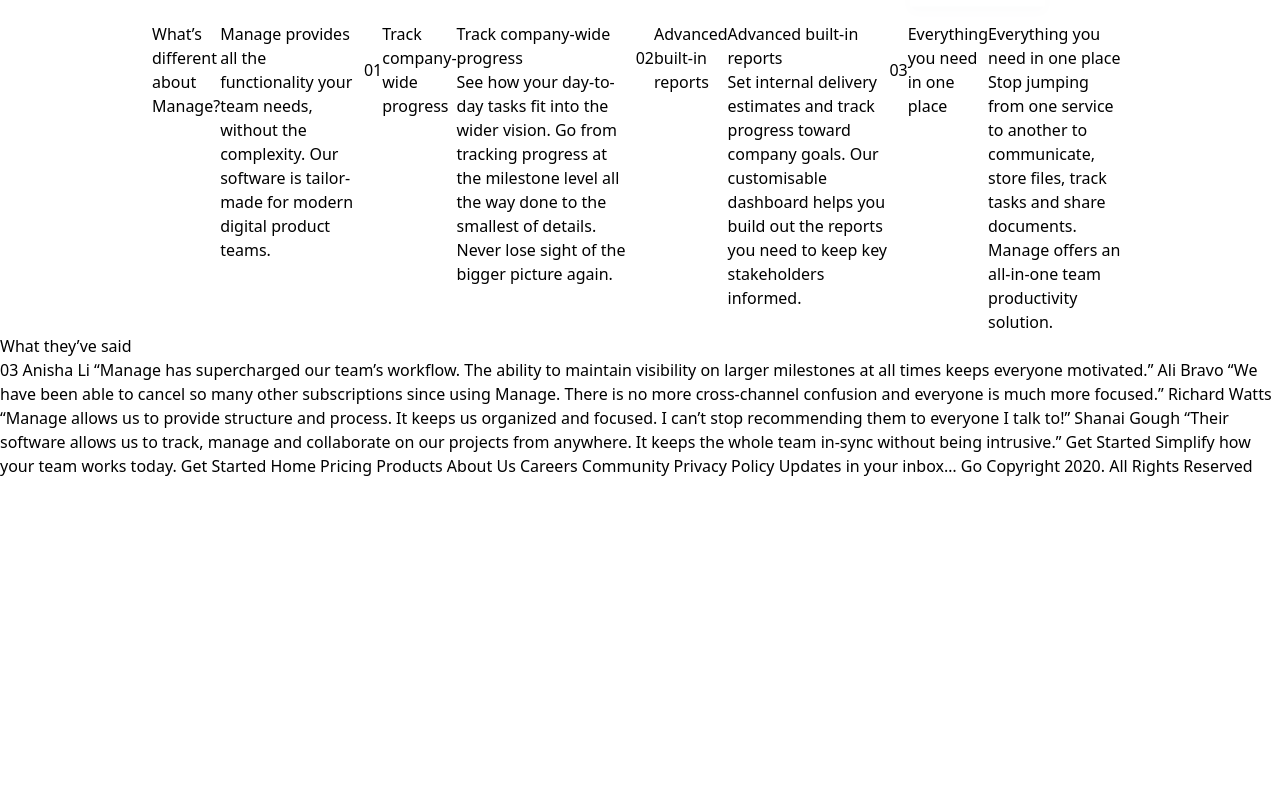
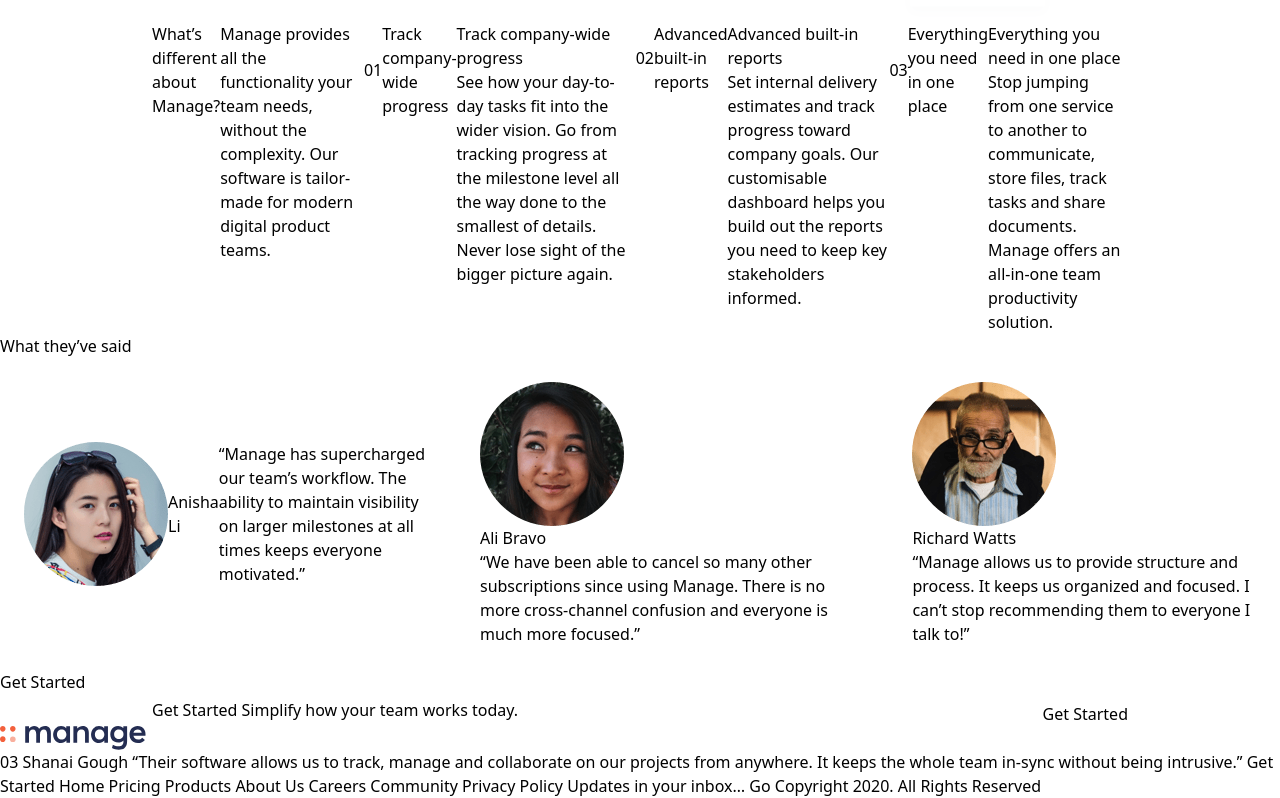
Before and after one commit to its-saad-rahman/tailwind-manage-landing-page, a website: page index.html in a window 1280 px wide. Shown: the part 330-1128 px from the top of the page. Before the commit the page ends 808 px from the top, so only its background shows below. Drawn offline with Linux system fonts and the light colour scheme.

Commit message:
Added testimonial section

```diff
--- a/index.html
+++ b/index.html
@@ -92,7 +92,7 @@
             <div class="rounded-l-full bg-brightRedSupLight md:bg-transparent">
               <div class="flex items-center space-x-2">
                 <div
-                  class="px-4 py-2 text-white rounded-full md:py-1 bg-brightRed"
+                  class="px-4 py-2 font-bold text-white rounded-full md:py-1 bg-brightRed"
                 >
                   01
                 </div>
@@ -122,7 +122,7 @@
             <div class="rounded-l-full bg-brightRedSupLight md:bg-transparent">
               <div class="flex items-center space-x-2">
                 <div
-                  class="px-4 py-2 text-white rounded-full md:py-1 bg-brightRed"
+                  class="px-4 py-2 font-bold text-white rounded-full md:py-1 bg-brightRed"
                 >
                   02
                 </div>
@@ -150,7 +150,7 @@
             <div class="rounded-l-full bg-brightRedSupLight md:bg-transparent">
               <div class="flex items-center space-x-2">
                 <div
-                  class="px-4 py-2 text-white rounded-full md:py-1 bg-brightRed"
+                  class="px-4 py-2 font-bold text-white rounded-full md:py-1 bg-brightRed"
                 >
                   03
                 </div>
@@ -173,24 +173,116 @@
         </div>
       </div>
     </section>
-    <!-- Testomonial -->
+    <!-- Testimonial -->
     <section id="testomonial">
-      <!-- Container to heading and testomonial block -->
+      <!-- Container to heading and testimonial block -->
       <div class="max-w-6xl px-5 mx-auto mt-32 text-center">
         <!-- Heading -->
         <h2 class="text-4xl font-bold text-center">What they’ve said</h2>
+        <!-- testimonial Container -->
+        <div class="flex flex-col mt-24 md:flex-row md:space-x-6">
+          <!-- Testimonial 1 -->
+          <div
+            class="flex flex-col items-center p-6 space-y-6 rounded-lg bg-veryLightGray md:w-1/3"
+          >
+            <img src="images/avatar-anisha.png" alt="" class="w-16 -mt-14" />
+            <h5 class="text-lg font-bold">Anisha Li</h5>
+            <p class="text-sm text-darkGrayishBlue">
+              “Manage has supercharged our team’s workflow. The ability to
+              maintain visibility on larger milestones at all times keeps
+              everyone motivated.”
+            </p>
+          </div>
+          <!-- Testimonial 2 -->
+          <div
+            class="hidden flex-col items-center p-6 space-y-6 rounded-lg bg-veryLightGray md:flex md:w-1/3"
+          >
+            <img src="images/avatar-ali.png" alt="" class="w-16 -mt-14" />
+            <h5 class="text-lg font-bold">Ali Bravo</h5>
+            <p class="text-sm text-darkGrayishBlue">
+              “We have been able to cancel so many other subscriptions since
+              using Manage. There is no more cross-channel confusion and
+              everyone is much more focused.”
+            </p>
+          </div>
+          <!-- Testimonial 3 -->
+          <div
+            class="hidden flex-col items-center p-6 space-y-6 rounded-lg bg-veryLightGray md:flex md:w-1/3"
+          >
+            <img src="images/avatar-richard.png" alt="" class="w-16 -mt-14" />
+            <h5 class="text-lg font-bold">Richard Watts</h5>
+            <p class="text-sm text-darkGrayishBlue">
+              “Manage allows us to provide structure and process. It keeps us
+              organized and focused. I can’t stop recommending them to everyone
+              I talk to!”
+            </p>
+          </div>
+        </div>
+        <!-- Button -->
+        <div class="my-16">
+          <a
+            href="#"
+            class="p-3 px-6 pt-2 text-white bg-brightRed rounded-full baseline hover:bg-brightRedLight"
+            >Get Started</a
+          >
+        </div>
       </div>
     </section>
+    <!-- CTA Section -->
+    <section id="cta" class="bg-brightRed">
+      <!-- Flex container -->
+      <div
+        class="container flex flex-col items-center justify-between px-6 py-24 mx-auto space-y-12 md:py-12 md:flex-row md:space-y-0"
+      >
+        <!-- Heading -->
+        <h2
+          class="text-5xl font-bold leading-tight text-center text-white md:text-4xl md:max-w-xl md:text-left"
+        >
+          Get Started Simplify how your team works today.
+        </h2>
+        <!-- Button -->
+        <a
+          href="#"
+          class="p-3 px-6 pt-2 text-brightRed bg-white rounded-full baseline hover:bg-brightRedLight"
+          >Get Started</a
+        >
+      </div>
+    </section>
+
+    <!-- Footer -->
+    <footer class="bg-veryDarkBlue">
+      <!-- Flex contianer -->
+      <div
+        class="flex flex-col-reverse justify-between px-6 py-10 mx-auto space-y-8 md:flex-row md:space-y-0"
+      >
+        <!-- Logo and Social links -->
+        <div
+          class="flex flex-col-reverse items-center justify-between space-y-12 md:flex-col-reverse md:space-y-0"
+        >
+          <!-- Logo -->
+          <div>
+            <img src="images/logo.svg" alt="logo" />
+          </div>
+          <!-- Social links -->
+          <div>
+            <a href="#" aria-label="facebook">
+              <img
+                src="./images/icon-facebook.svg"
+                alt=""
+                class="hover:bg-brightRed"
+              />
+            </a>
+            <a href="#" aria-label=""></a>
+            <a href="#" aria-label=""></a>
+            <a href="#" aria-label=""></a>
+            <a href="#" aria-label=""></a>
+          </div>
+        </div>
+      </div>
+    </footer>
   </body>
 </html>
-03 Anisha Li “Manage has supercharged our team’s workflow. The ability to
-maintain visibility on larger milestones at all times keeps everyone motivated.”
-Ali Bravo “We have been able to cancel so many other subscriptions since using
-Manage. There is no more cross-channel confusion and everyone is much more
-focused.” Richard Watts “Manage allows us to provide structure and process. It
-keeps us organized and focused. I can’t stop recommending them to everyone I
-talk to!” Shanai Gough “Their software allows us to track, manage and
-collaborate on our projects from anywhere. It keeps the whole team in-sync
-without being intrusive.” Get Started Simplify how your team works today. Get
-Started Home Pricing Products About Us Careers Community Privacy Policy Updates
-in your inbox… Go Copyright 2020. All Rights Reserved
+03 Shanai Gough “Their software allows us to track, manage and collaborate on
+our projects from anywhere. It keeps the whole team in-sync without being
+intrusive.” Get Started Home Pricing Products About Us Careers Community Privacy
+Policy Updates in your inbox… Go Copyright 2020. All Rights Reserved
```
